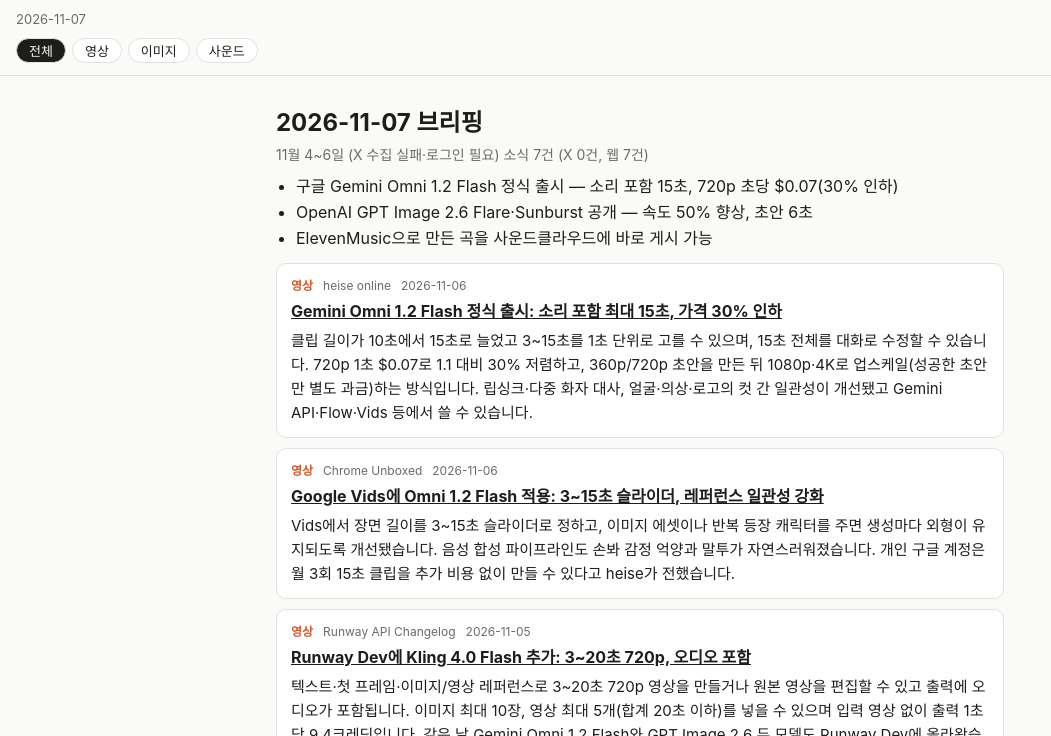
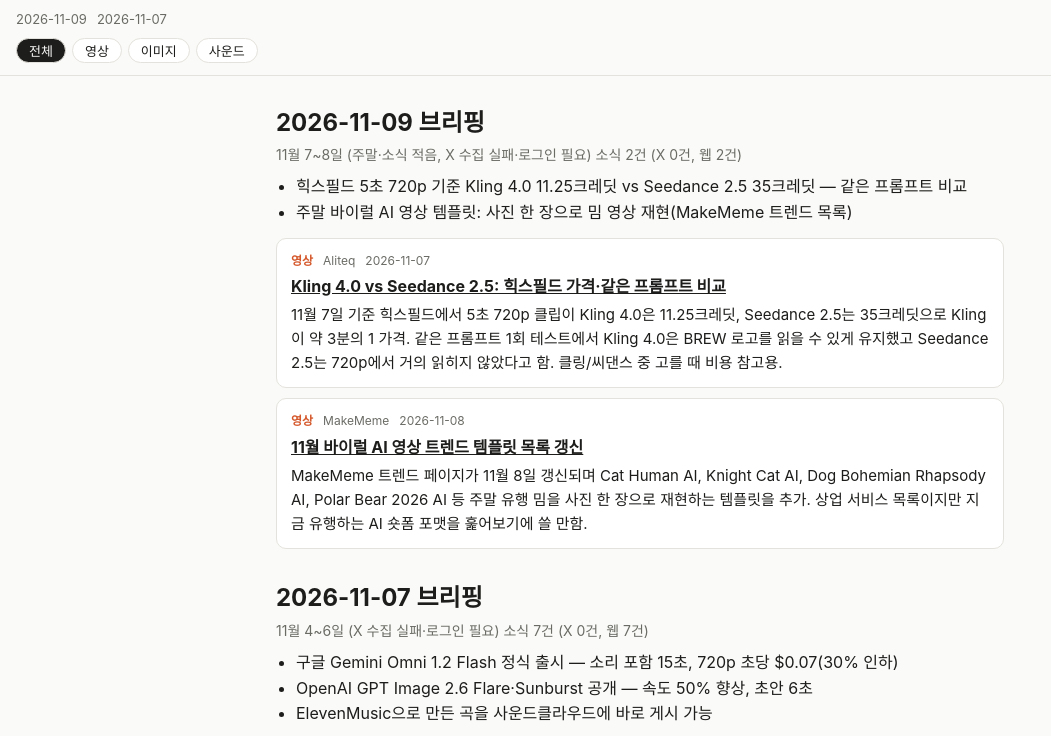
Before and after one commit to divee17-blip/ai-news-brief, a plain HTML site: page docs/index.html in a window 1280 px wide. Shown: the part 38-774 px from the top of the page, without its empty margins (0-1051 px from the left). Drawn offline with Linux system fonts and the light colour scheme.

Commit message:
brief 2026-11-09

```diff
--- a/docs/index.html
+++ b/docs/index.html
@@ -18,9 +18,26 @@ main{max-width:760px;margin:0 auto;padding:8px 16px 60px}
 .meta{display:flex;gap:10px;font-size:12px;color:var(--mute)}
 .cat{font-weight:600}.c-0{color:#d4572a}.c-1{color:#2a7bd4}.c-2{color:#2a9d6a}
 </style></head><body>
-<header><h1>AI 영상·이미지·사운드 브리핑</h1><nav><a href="#2026-11-07">2026-11-07</a></nav>
+<header><h1>AI 영상·이미지·사운드 브리핑</h1><nav><a href="#2026-11-09">2026-11-09</a><a href="#2026-11-07">2026-11-07</a></nav>
 <div class="f"><button data-f="" class="on">전체</button><button data-f="영상">영상</button><button data-f="이미지">이미지</button><button data-f="사운드">사운드</button></div></header>
-<main><section id="2026-11-07" class="brief">
+<main><section id="2026-11-09" class="brief">
+  <h2>2026-11-09 브리핑</h2>
+  <p class="sub">11월 7~8일 (주말·소식 적음, X 수집 실패·로그인 필요) 소식 2건 (X 0건, 웹 2건)</p>
+  <ul class="heads"><li>힉스필드 5초 720p 기준 Kling 4.0 11.25크레딧 vs Seedance 2.5 35크레딧 — 같은 프롬프트 비교</li><li>주말 바이럴 AI 영상 템플릿: 사진 한 장으로 밈 영상 재현(MakeMeme 트렌드 목록)</li></ul>
+  <article class="item" data-cat="영상">
+  <div class="meta"><span class="cat c-0">영상</span>
+  <span>Aliteq</span><span>2026-11-07</span></div>
+  <h3><a href="https://aliteq.com/kling-vs-seedance" target="_blank" rel="noopener">Kling 4.0 vs Seedance 2.5: 힉스필드 가격·같은 프롬프트 비교</a></h3>
+  <p>11월 7일 기준 힉스필드에서 5초 720p 클립이 Kling 4.0은 11.25크레딧, Seedance 2.5는 35크레딧으로 Kling이 약 3분의 1 가격. 같은 프롬프트 1회 테스트에서 Kling 4.0은 BREW 로고를 읽을 수 있게 유지했고 Seedance 2.5는 720p에서 거의 읽히지 않았다고 함. 클링/씨댄스 중 고를 때 비용 참고용.</p>
+</article>
+<article class="item" data-cat="영상">
+  <div class="meta"><span class="cat c-0">영상</span>
+  <span>MakeMeme</span><span>2026-11-08</span></div>
+  <h3><a href="https://makememe.video/trends" target="_blank" rel="noopener">11월 바이럴 AI 영상 트렌드 템플릿 목록 갱신</a></h3>
+  <p>MakeMeme 트렌드 페이지가 11월 8일 갱신되며 Cat Human AI, Knight Cat AI, Dog Bohemian Rhapsody AI, Polar Bear 2026 AI 등 주말 유행 밈을 사진 한 장으로 재현하는 템플릿을 추가. 상업 서비스 목록이지만 지금 유행하는 AI 숏폼 포맷을 훑어보기에 쓸 만함.</p>
+</article>
+</section>
+<section id="2026-11-07" class="brief">
   <h2>2026-11-07 브리핑</h2>
   <p class="sub">11월 4~6일 (X 수집 실패·로그인 필요) 소식 7건 (X 0건, 웹 7건)</p>
   <ul class="heads"><li>구글 Gemini Omni 1.2 Flash 정식 출시 — 소리 포함 15초, 720p 초당 $0.07(30% 인하)</li><li>OpenAI GPT Image 2.6 Flare·Sunburst 공개 — 속도 50% 향상, 초안 6초</li><li>ElevenMusic으로 만든 곡을 사운드클라우드에 바로 게시 가능</li></ul>
```
Also changed, not shown: briefs/2026-11-09.json (added, +27 -0 lines).
